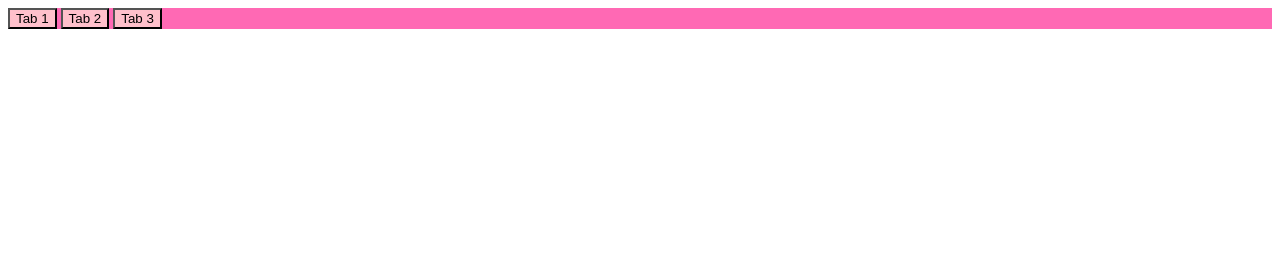
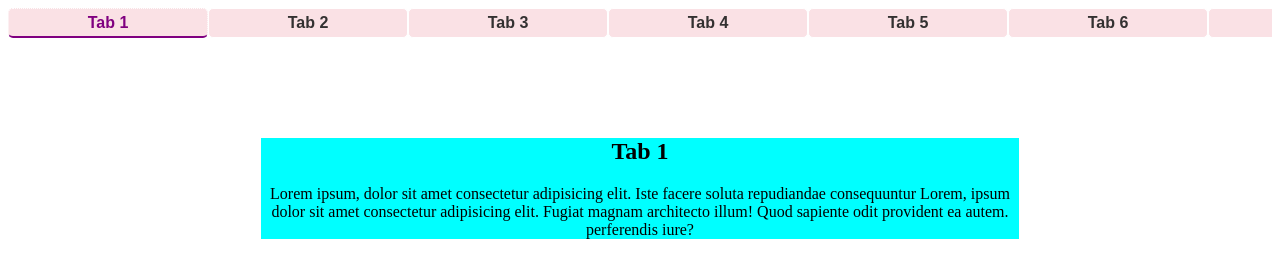
Before and after one commit to JuvitaSaini09/FlexboxAndPositioning, a plain HTML site: page Tab component/tab.html in a window 1280 px wide. Both pictures are taken after a click on the button "Tab 1". Drawn offline with Linux system fonts and the light colour scheme.

Commit message:
docs: document updated

```diff
--- a/Tab component/tab.css
+++ b/Tab component/tab.css
@@ -1,12 +1,35 @@
-.tabs{
-    background-color:pink;
-  }
-  #tab-container{
-    background-color:hotpink;
-  }
-  #tab-content-container{
-    background-color:red;
-  }
-  .tab-content{
-     background-color:cyan;
-  }
+#tab-container {
+
+  display:flex;
+  overflow-x: auto;
+}
+.tabs {
+  color: rgb(51, 49, 49);
+  font-weight: bold;
+  font-size: 16px;
+  min-width: 200px;
+  margin: auto;
+  height: 30px;
+  border:white 1px dotted;
+  background-color:rgb(250, 225, 229);
+  border-radius:5px;
+
+
+}
+
+.tab-content {
+  margin:auto;
+  margin-top:100px;
+  width:60%;
+  text-align: center;
+  background-color: cyan;
+}
+
+.tabs:nth-of-type(1) {
+  color: purple;
+  border-bottom: 2px purple solid;
+}
+
+button:hover{
+   background-color: rgb(255, 173, 255);
+}
--- a/Tab component/tab.html
+++ b/Tab component/tab.html
@@ -1,5 +1,6 @@
 <!DOCTYPE html>
 <html lang="en">
+
 <head>
   <meta charset="UTF-8">
   <meta http-equiv="X-UA-Compatible" content="IE=edge">
@@ -7,31 +8,79 @@
   <link rel="stylesheet" href="tab.css">
   <title>Document</title>
 </head>
+
 <body>
 
   <section id="tab-container">
-        <button class="tabs" >Tab 1</button>
+    <button class="tabs">Tab 1</button>
     <button class="tabs">Tab 2</button>
     <button class="tabs">Tab 3</button>
+    <button class="tabs">Tab 4</button>
+    <button class="tabs">Tab 5</button>
+    <button class="tabs">Tab 6</button>
+    <button class="tabs">Tab 7</button>
+    <button class="tabs">Tab 8 </button>
+    <button class="tabs">Tab 9</button>
   </section>
 
   <section id="tab-content-container">
 
     <div class="tab-content" id="tab1-content">
-          <p>hi, i am tab 1</p>
+      <h1>Tab 1</h1>
+      <p>Lorem ipsum, dolor sit amet consectetur adipisicing elit. Iste facere soluta repudiandae consequuntur Lorem, ipsum dolor sit amet consectetur adipisicing elit. Fugiat magnam architecto illum! Quod sapiente odit provident ea autem.
+        perferendis iure?</p>
     </div>
 
     <div class="tab-content" id="tab2-content">
-          <p>hi, i am tab 2</p>
+      <h1>Tab 2</h1>
+      <p>Lorem ipsum, dolor sit amet consectetur adipisicing elit. Iste facere soluta repudiandae consequuntur Lorem ipsum dolor sit amet consectetur adipisicing elit. Totam unde reiciendis maxime dolorum ab, libero minus, blanditiis odio cum facere harum repellat excepturi dolores quae tempore quos expedita cumque quam hic laborum et! Accusamus nihil debitis pariatur molestiae sed nostrum corporis exercitationem reiciendis nesciunt nemo, quaerat voluptatibus consequatur temporibus modi doloribus. Praesentium commodi eum iusto repellat deserunt tempore velit natus, corrupti suscipit sit modi laborum ducimus iure hic non? Voluptatem ea tempore dolorum delectus iure dolores enim deleniti debitis saepe nisi similique libero totam quidem nihil laudantium recusandae aperiam voluptatibus vel, veritatis est nostrum officiis at quod. Sint, voluptatibus consectetur!
+        perferendis iure?</p>
     </div>
 
     <div class="tab-content" id="tab3-content">
-          <p>hi, i am tab 3</p>
+      <h1>Tab 3</h1>
+      <p>Lorem ipsum, dolor sit amet consectetur adipisicing elit. Iste facere soluta repudiandae consequuntur Lorem ipsum dolor sit amet consectetur adipisicing elit. Excepturi repudiandae temporibus maxime, quae aperiam consequatur.
+        perferendis iure?</p>
     </div>
+
+    <div class="tab-content" id="tab4-content">
+      <h1>Tab 4</h1>
+      <p>Lorem ipsum, dolor sit amet consectetur adipisicing elit. Iste facere soluta repudiandae consequuntur
+        perferendis iure?</p>
+    </div>
+
+    <div class="tab-content" id="tab5-content">
+      <h1>Tab 5</h1>
+      <p>Lorem ipsum, dolor sit amet consectetur adipisicing elit. Iste facere soluta repudiandae consequuntur Lorem ipsum dolor sit, amet consectetur adipisicing elit. Tempora, consequatur!
+        perferendis iure?</p>
+    </div>
+
+    <div class="tab-content" id="tab6-content">
+      <h1>Tab 6</h1>
+      <p>Lorem ipsum, dolor sit amet consectetur adipisicing elit. Iste facere soluta repudiandae consequuntur Lorem ipsum dolor, sit amet consectetur adipisicing elit. Iusto ad minus aut voluptatum repellendus numquam asperiores in.
+        perferendis iure?</p>
+        </div>
+
+      <div class="tab-content" id="tab7-content">
+        <h1>Tab 7</h1>
+        <p>Lorem ipsum, dolor sit amet consectetur adipisicing elit. Iste facere soluta repudiandae consequuntur lore perferendis iure?</p>
+      </div>
+
+      <div class="tab-content" id="tab8-content">
+        <h1>Tab 8</h1>
+        <p>Lorem ipsum, dolor sit amet consectetur adipisicing elit. Iste facere soluta repudiandae consequuntur Lorem ipsum dolor, sit amet consectetur adipisicing elit. Reprehenderit saepe quia sed voluptates est quidem natus provident iure commodi?Lorem ipsum dolor sit amet consectetur adipisicing elit. Cum odio natus consequuntur asperiores. Facere laudantium illum veniam totam rem.
+          perferendis iure?</p>
+      </div>
+
+      <div class="tab-content" id="tab9-content">
+        <h1>Tab 9</h1>
+        <p>Lorem ipsum, dolor sit amet consectetur adipisicing elit. Iste facere soluta repudiandae consequuntur Lorem ipsum dolor sit amet consectetur adipisicing elit. Fuga cupiditate odio atque reiciendis soluta similique dolorem cum quo, rem quibusdam harum eos perferendis suscipit omnis, ducimus doloremque provident, ipsam sint doloribus. Ducimus perspiciatis officiis nostrum fugiat earum in inventore iure fugit dicta, ex sed maiores molestias eum sit quaerat magni!
+          perferendis iure?</p>
   </section>
 
 
 
   <script src="tab.js"></script>
 </body>
+
 </html>
--- a/Tab component/tab.js
+++ b/Tab component/tab.js
@@ -1,11 +1,31 @@
 const tabsBtn = document.querySelectorAll(".tabs");
 const tabContent = document.querySelectorAll(".tab-content");
-tabContent[0].style.display = "none";
+
+tabContent[0].style.display = "block";
+for(var k=1;k<tabContent.length;k++){
+    tabContent[k].style.display = "none";
+}
+/*
 tabContent[1].style.display = "none";
 tabContent[2].style.display = "none";
+*/
 
-tabsBtn.forEach((eachList) =>{
+tabsBtn.forEach((eachList,i) =>{
     eachList.addEventListener("click", () =>{
-        console.log("hi")
+        let a=0;
+        tabContent[i].style.display = "block";
+        tabsBtn[i].style.color="purple";
+        tabsBtn[i].style.borderBottom="2px purple solid";
+
+        for(let a=0;a<tabsBtn.length;a++)
+        {
+        if(a!=i)
+        {tabContent[a].style.display = "none";
+        tabsBtn[a].style.color="rgb(51, 49, 49)";
+        tabsBtn[a].style.border="1px solid white"
+        }
+        }
+        a++;
+
     })
 })
```
Also changed, not shown: index.html (+1 -1 lines). Lines whose indentation alone changed are shown as unchanged.
